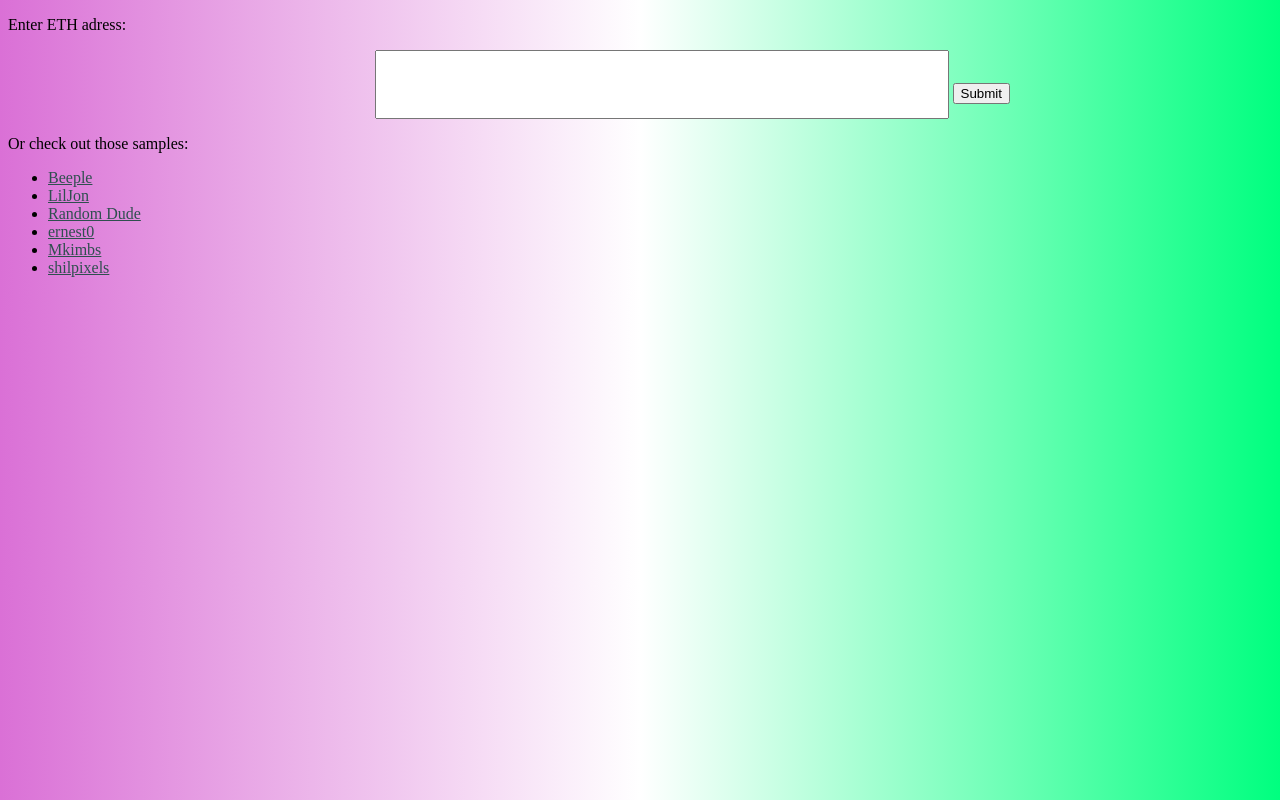
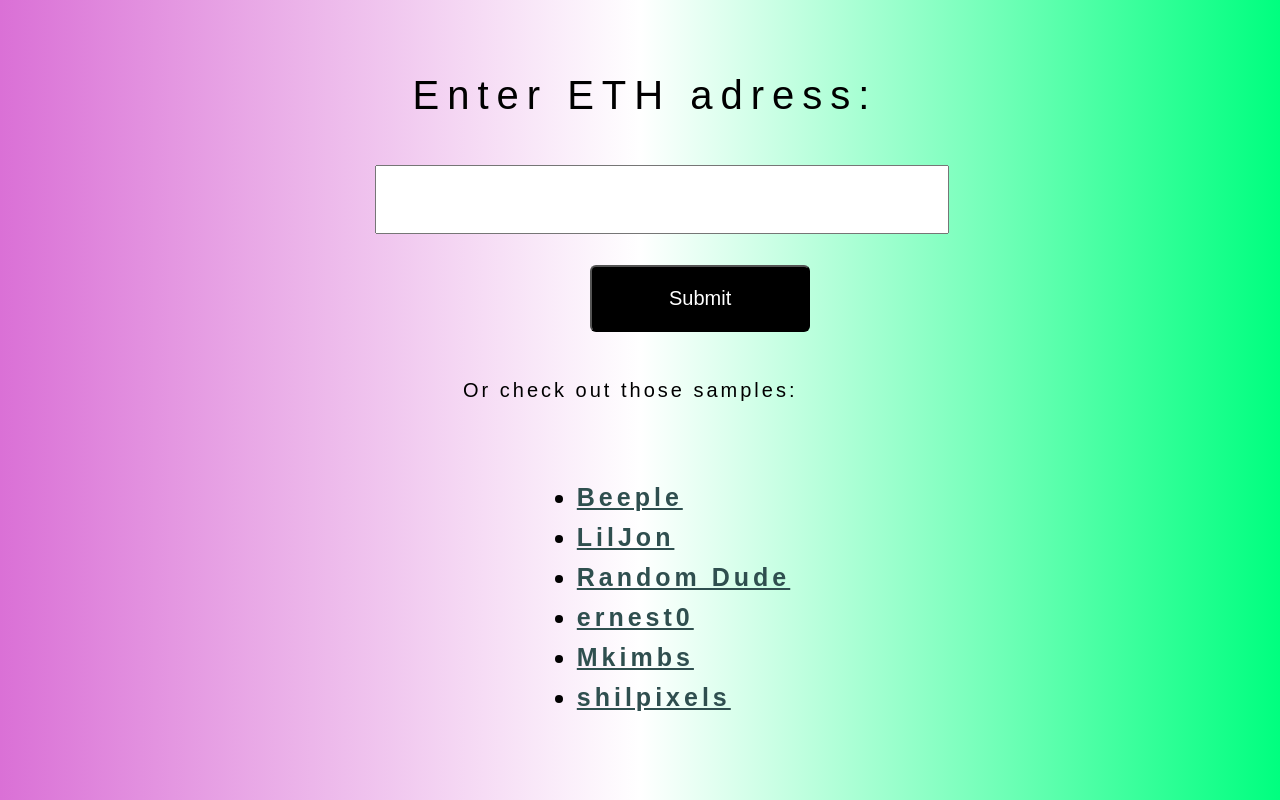
Before and after one commit to Vasily-drov/vr-v, a website: page index.html in a window 1280 px wide. Drawn offline with Linux system fonts and the light colour scheme.

Commit message:
Add files via upload

```diff
--- a/index.html
+++ b/index.html
@@ -60,15 +60,15 @@ a {
 }
 </style>
 
-<p>Enter ETH adress:</p>
+<p id="firstP">Enter ETH adress:</p>
 
 <form id="form" action="room.html">
     <input  type="text" id="userInput" />
-    <input type="submit" onclick="myFunction1();" />
+    <input type="submit" id="sub" onclick="myFunction1();" />
 </form>
 
-<p>Or check out those samples:<p>
-    <ul>
+<p id="secondP" >Or check out those samples:<p>
+    <ul class="examplesList">
         <li>
              <a href="room.html" onclick="myFunction2('0xc6b0562605d35ee710138402b878ffe6f2e23807')">Beeple</a>
         </li>
```
